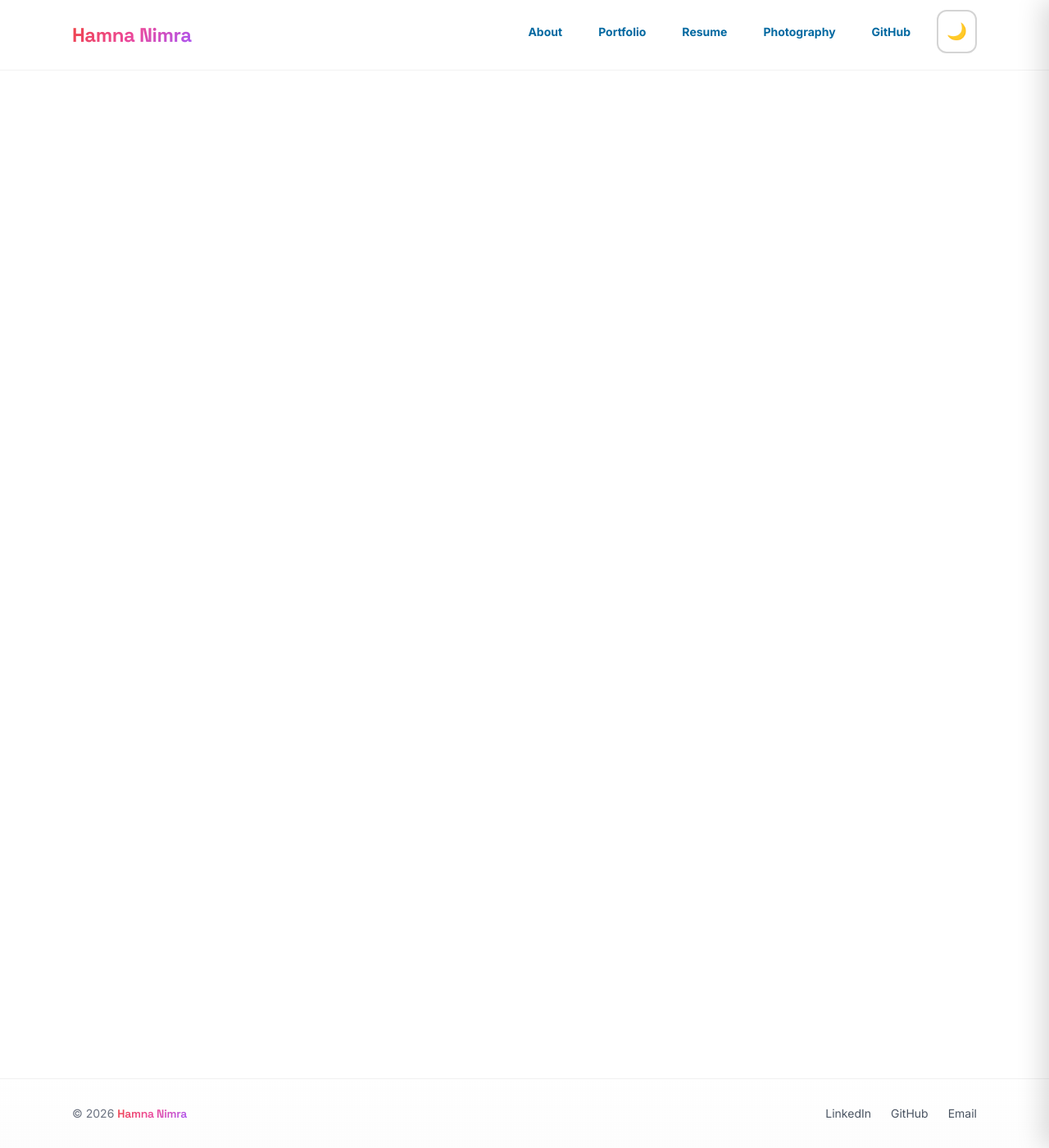
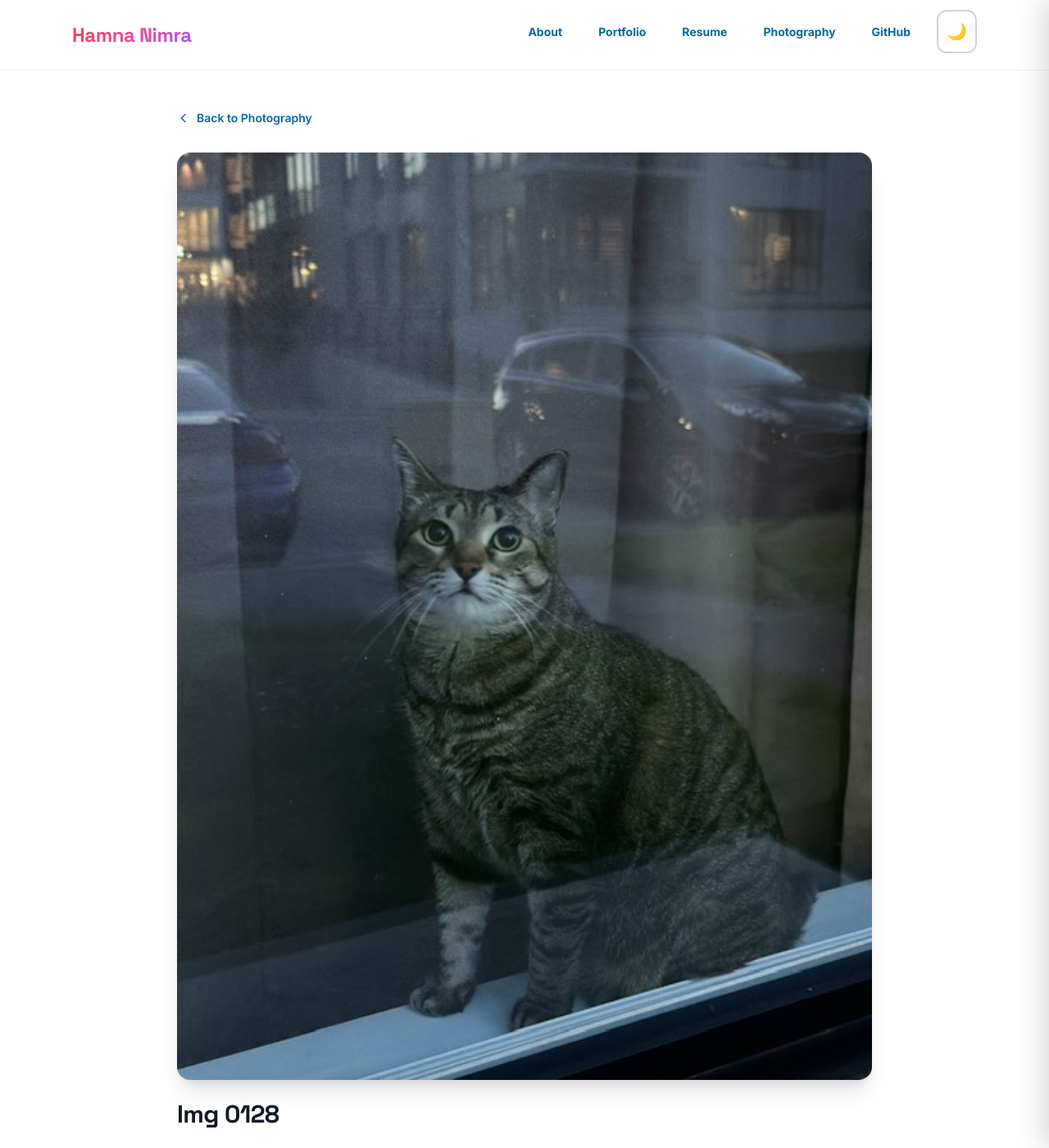
Before and after one commit to HamnaNimra/hamnanimra.github.io, a Jekyll site: the page built from _photography/IMG_0128.md, in a window 1280 px wide and 1400 px high. Shown: the whole window at 82% size. Built offline with Jekyll 4.4.1, drawn with Linux system fonts in a browser that asks for light colours; nearby versions of some CDN libraries.

Commit message:
Adding a photography layout and setting the collection to use it so individual photo pages display the image.

```diff
--- a/_config.yml
+++ b/_config.yml
@@ -39,7 +39,7 @@ defaults:
       path: ""
       type: photography
     values:
-      layout: base
+      layout: photography
   - scope:
       path: ""
       type: pages
--- /dev/null
+++ b/_layouts/photography.html
@@ -0,0 +1,24 @@
+---
+layout: base
+---
+<div class="max-w-4xl mx-auto px-4 sm:px-6 py-8 sm:py-12">
+  <a href="{{ '/photography/' | relative_url }}" class="inline-flex items-center gap-2 text-sm font-semibold text-accent-700 dark:text-accent-300 hover:text-accent-800 dark:hover:text-accent-200 hover:underline transition-colors mb-8">
+    <svg class="w-4 h-4" fill="none" stroke="currentColor" viewBox="0 0 24 24"><path stroke-linecap="round" stroke-linejoin="round" stroke-width="2" d="M15 19l-7-7 7-7"/></svg>
+    Back to Photography
+  </a>
+
+  <article class="space-y-6">
+    {% if page.image %}
+    <div class="rounded-2xl overflow-hidden shadow-xl bg-neutral-100 dark:bg-neutral-800">
+      <img src="{{ page.image | relative_url }}" alt="{{ page.title }}" class="w-full h-auto block">
+    </div>
+    {% endif %}
+    <header>
+      <h1 class="font-display text-2xl sm:text-3xl font-bold text-neutral-900 dark:text-white">{{ page.title }}</h1>
+      {% if page.caption %}
+      <p class="mt-2 text-neutral-600 dark:text-neutral-300">{{ page.caption }}</p>
+      {% endif %}
+    </header>
+    {{ content }}
+  </article>
+</div>
```
